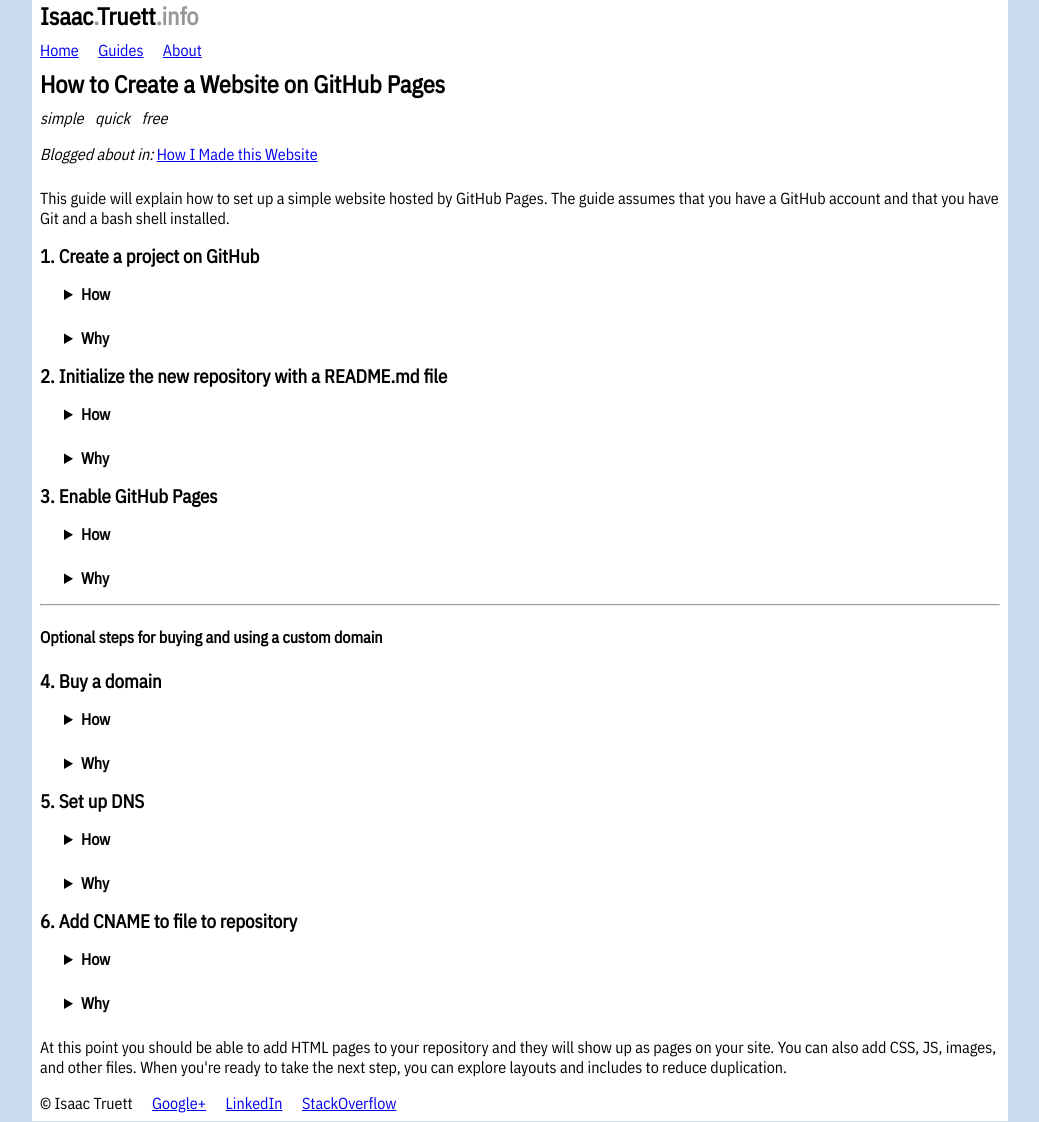
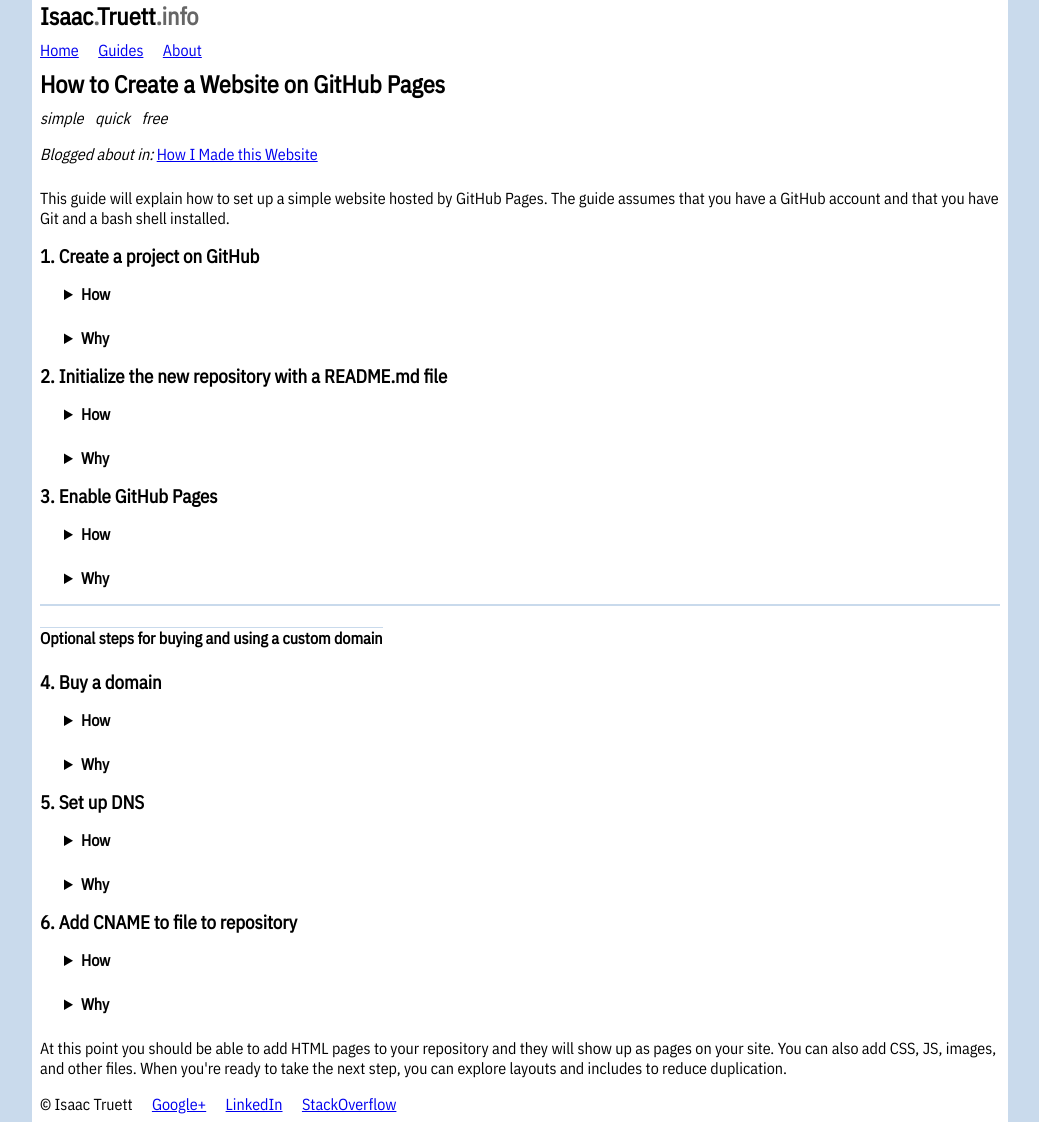
Before and after one commit to itruett/isaac.truett.info, a Jekyll site: the page built from how/to-create-a-website-on-github-pages.html, in a window 1280 px wide. Shown: the whole page, without its empty margins (120-1159 px from the left). Built offline with Jekyll 4.4.1, drawn with Linux system fonts in a browser that asks for light colours.

Commit message:
Switches from hand-written CSS to pre-processed SCSS.

```diff
--- a/_config.yml
+++ b/_config.yml
@@ -12,3 +12,5 @@
     - https://www.linkedin.com/in/isaac-truett/
     - https://github.com/itruett/
     - https://stackoverflow.com/users/374293/isaac-truett
+sass:
+    style: compressed
--- a/_layouts/default.html
+++ b/_layouts/default.html
@@ -18,7 +18,7 @@
 		<meta name=viewport content="width=device-width, initial-scale=1">
 		{% seo title=false %}
 		<link href="https://fonts.googleapis.com/css?family=IBM+Plex+Mono|IBM+Plex+Sans+Condensed" rel="stylesheet">
-		<link rel=stylesheet href={% link s.css %}>
+		<link rel=stylesheet href={% link s.scss %}>
 		<script async src={% link s.js %}></script>
 	</head>
 	<body>
--- a/s.css
+++ b/s.scss
@@ -1,17 +1,26 @@
 ---
+permalink: s.css
 ---
+$primary-fg-color: #000;
+$secondary-fg-color: #666;
+$primary-bg-color: #fff;
+$secondary-bg-color: #eee;
+$accent-color: #c9daec;
+
+$main-column-max-width: 60em;
+
 html, body {
 	font-family: 'IBM Plex Sans Condensed', sans-serif;
 	margin: 0;
 	padding: 0;
 	width: 100%;
 	height: 100%;
-	background-color: #c9daec;
+	background-color: $accent-color;
 }
 .content {
-	background-color: white;
+	background-color: $primary-bg-color;
 	padding: .1px .5em;
-	max-width: 60em;
+	max-width: $main-column-max-width;
 	margin: auto;
 	position: relative;
 }
@@ -33,10 +42,10 @@
 	margin: 0 1em .5em 1em;
 }
 p, dd, li {
-	max-width: 60em;
+	max-width: $main-column-max-width;
 }
 h1 span {
-	opacity: .4;
+	color: $secondary-fg-color;
 }
 h1 {
 	margin: 0;
@@ -44,7 +53,7 @@
 }
 h1 a {
 	text-decoration: none;
-	color: #000;
+	color: $primary-fg-color;
 }
 ol, ul {
 	padding-left: 2em;
@@ -54,7 +63,7 @@
 figure {
 	margin: 0 16px 0 0;
 	overflow-x: auto;
-	background-color: #eee;
+	background-color: $secondary-bg-color;
 	padding-left: .5em;
 }
 code {
@@ -75,7 +84,7 @@
 	font-style: italic;
 }
 .post-list .post-date {
-	color: #666;
+	color: $secondary-fg-color;
 }
 
 .post-header h4 {
@@ -85,7 +94,14 @@
 	margin-bottom: 0;
 	padding-bottom: .5em;
 }
-
+section h4 {
+	width: fit-content;
+	text-align: center;
+	border-top: 1px solid $accent-color;
+}
+hr {
+	border: 1px solid $accent-color;
+}
 ul.posts {
 	display: inline-block;
 }
@@ -117,7 +133,7 @@
 details {
 	padding: .5em .5em 0;
 	margin: .5em 0 0;
-	background-color: #fff;
+	background-color: $primary-bg-color;
 }
 details button {
 	display: block;
@@ -132,6 +148,9 @@
 	padding: .5em;
 }
 details[open] summary {
-	border-bottom: 1px solid #aaa;
+	border-bottom: 1px solid $accent-color;
 	margin-bottom: .5em;
 }
+.guide-footer {
+	font-style: italic;
+}
```
